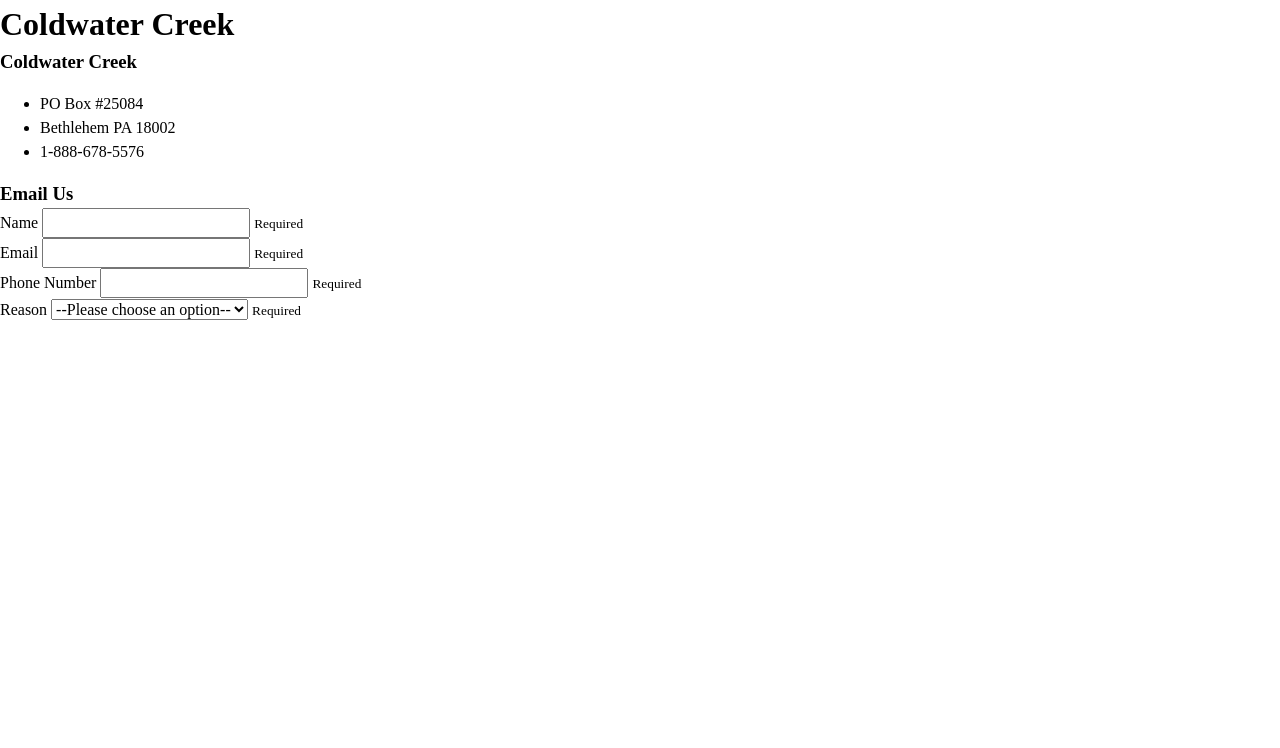
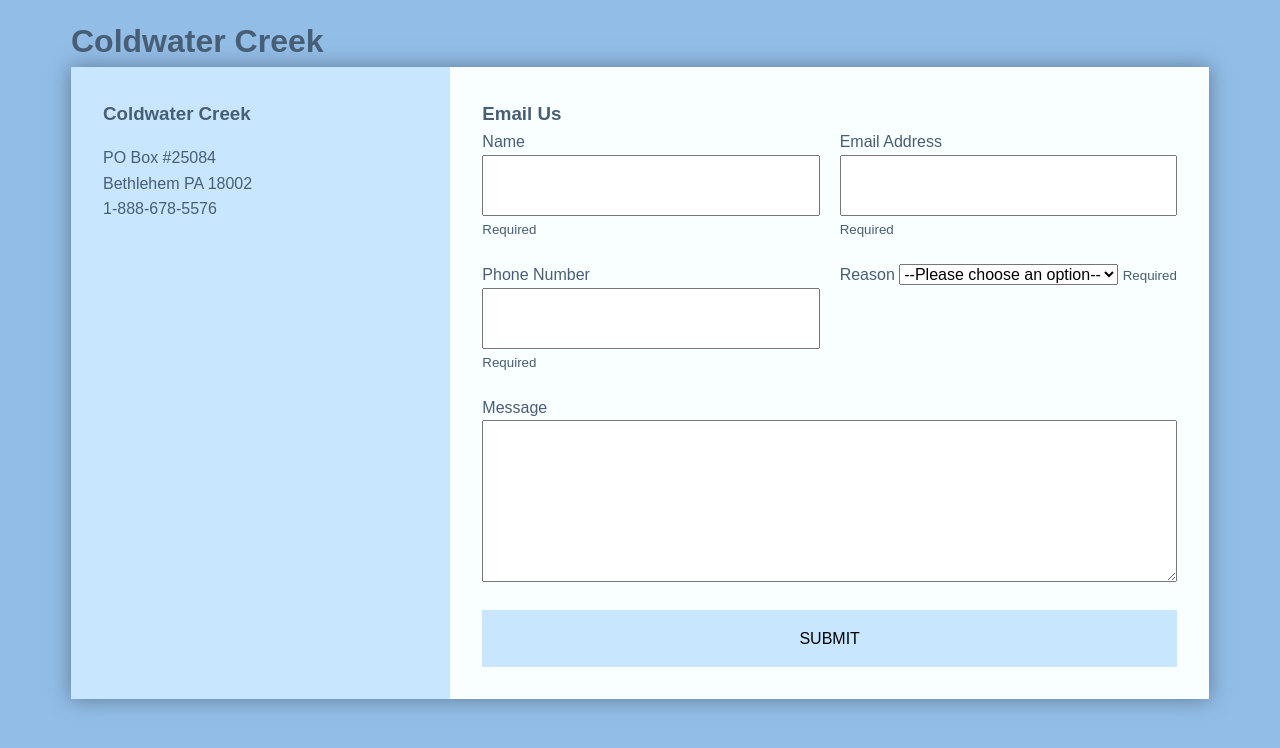
Before and after one commit to BradFabian/creekcontactform, a plain HTML site: page index.html in a window 1280 px wide. Drawn offline with Linux system fonts and the light colour scheme.

Commit message:
added form styling

```diff
--- a/index.html
+++ b/index.html
@@ -12,7 +12,7 @@
         <div class="wrapper">
             <div class="company-info">
                 <h3>Coldwater Creek</h3>
-                <ul>
+                <ul role="list">
                     <li>PO Box #25084 </li>
                     <li>Bethlehem PA 18002</li>
                     <li>1-888-678-5576</li>
@@ -24,17 +24,17 @@
                 <form>
                  <div>
                     <label>Name</label>
-                    <input type="text">
+                    <input type="text" name="name">
                     <small>Required</small>
                  </div>
                  <div>
-                    <label>Email</label>
-                    <input type="email">
+                    <label>Email Address</label>
+                    <input type="email" name="email">
                     <small>Required</small>
                  </div>
                  <div>
                     <label>Phone Number</label>
-                    <input type="tele">
+                    <input type="tele" name="phone">
                     <small>Required</small>
                  </div>
                  <div>
@@ -50,7 +50,13 @@
                     </select>
                     <small>Required</small>
                  </div>
-
+                <div class="full">
+                    <label for="">Message</label>
+                    <textarea name="message" rows="5"></textarea>
+                </div>
+                <div class="full">
+                    <button>Submit</button>
+                </div>
                 </form>
             </div>
         </div>
--- a/style.css
+++ b/style.css
@@ -19,10 +19,12 @@ dd {
   margin: 0;
 }
 
+
 /* Remove list styles on ul, ol elements with a list role, which suggests default styling will be removed */
 ul[role='list'],
 ol[role='list'] {
   list-style: none;
+  padding: 0;
 }
 
 /* Set core root defaults */
@@ -72,3 +74,100 @@ select {
     scroll-behavior: auto !important;
   }
 }
+
+body {
+    height: 100vh;
+    background: #92bde7;
+    color:#485e74;
+    line-height: 1.6;
+    font-family:Arial, Helvetica, sans-serif;
+}
+
+.container {
+    max-width: 1170px;
+    margin: 0 auto;
+    padding: 1em;
+}
+
+.brand {
+    text-align: center;
+}
+
+.wrapper {
+    box-shadow: 0 0 20px 0 rgba(72,94,116,0.7);
+}
+
+.wrapper > * {
+    padding: 1em;
+}
+
+.company-info {
+    background: #c9e6ff;
+}
+
+.company-info h3, .company-info ul {
+ text-align: center;
+ margin: 0 0 1rem 0;
+}
+
+.contact {
+    background: #f9feff;
+
+}
+
+/* Form Styles */
+
+.contact form {
+    display: grid;
+    grid-template-columns: 1fr 1fr;
+    grid-gap: 20px;
+
+}
+
+.contact from label {
+    display: block;
+}
+
+.contact form p {
+margin: 0;
+}
+
+.contact form .full {
+grid-column: 1/ 3;
+}
+
+.contact form button, .contact form input, .contact form textarea {
+    width: 100%;
+    padding: 1em;
+}
+
+.contact form button {
+    background: #c9e6ff;
+    border: 0;
+    text-transform: uppercase;
+}
+
+.contact form button:hover, .contact form button:focus {
+    background: #92bde7;
+    color: white;
+    outline: 0;
+    transition: background-color 2s ease-out;
+    cursor: pointer;
+}
+
+/* large screens */
+
+@media(min-width: 700px){
+.wrapper{
+    display: grid;
+    grid-template-columns: 1fr 2fr;
+}
+
+.wrapper > * {
+    padding: 2em;
+}
+
+.company-info h3, .company-info ul, .brand {
+    text-align: left;
+}
+}
```
